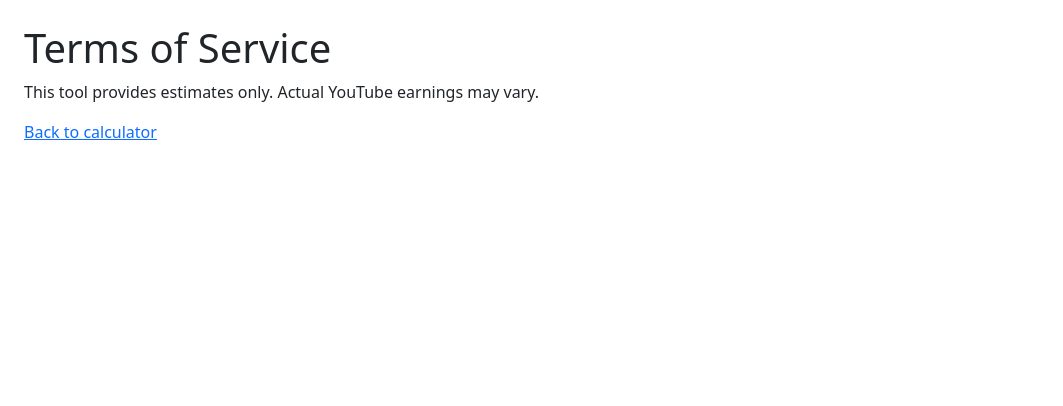
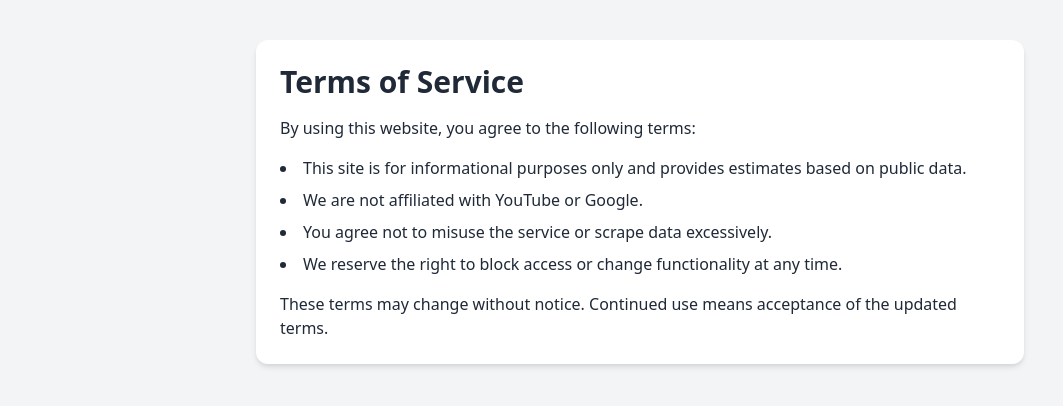
Before and after one commit to Stefan14442/YTChall, a Flask app: page /terms in a window 1280 px wide. Shown: the top 406 px of the page, without its empty margins (0-1063 px from the left). Run offline with Flask 2, Linux system fonts and the light colour scheme.

Commit message:
Update terms.html

```diff
--- a/templates/terms.html
+++ b/templates/terms.html
@@ -1,12 +1,25 @@
 <!DOCTYPE html>
-<html>
+<html lang="en">
 <head>
-    <title>Terms of Service</title>
-    <link href="https://cdn.jsdelivr.net/npm/bootstrap@5.3.3/dist/css/bootstrap.min.css" rel="stylesheet" />
+  <meta charset="UTF-8">
+  <title>Terms of Service</title>
+  <link href="https://cdn.jsdelivr.net/npm/tailwindcss@2.2.19/dist/tailwind.min.css" rel="stylesheet">
 </head>
-<body class="p-4">
-    <h1>Terms of Service</h1>
-    <p>This tool provides estimates only. Actual YouTube earnings may vary.</p>
-    <a href="/">Back to calculator</a>
+<body class="bg-gray-100 text-gray-800">
+  <div class="max-w-3xl mx-auto p-6 bg-white mt-10 rounded-xl shadow-md">
+    <h1 class="text-3xl font-bold mb-4">Terms of Service</h1>
+    <p class="mb-4">
+      By using this website, you agree to the following terms:
+    </p>
+    <ul class="list-disc list-inside mb-4 space-y-2">
+      <li>This site is for informational purposes only and provides estimates based on public data.</li>
+      <li>We are not affiliated with YouTube or Google.</li>
+      <li>You agree not to misuse the service or scrape data excessively.</li>
+      <li>We reserve the right to block access or change functionality at any time.</li>
+    </ul>
+    <p>
+      These terms may change without notice. Continued use means acceptance of the updated terms.
+    </p>
+  </div>
 </body>
 </html>
```
